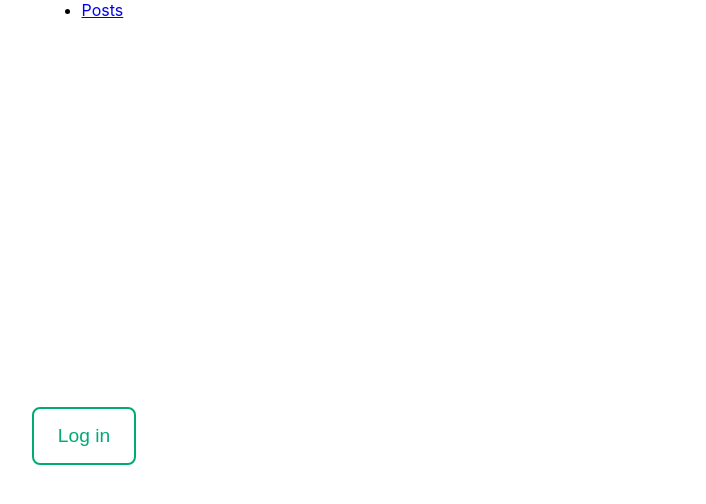
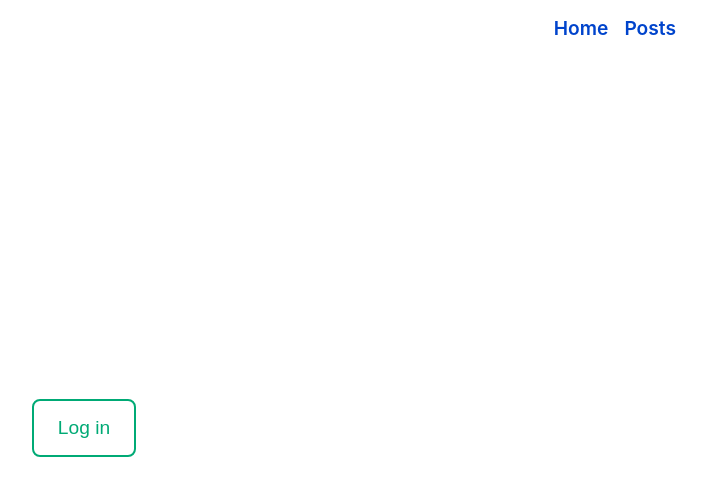
Before and after one commit to Lizaost/dar-internship-frontend-app, a React (Create React App) app: page / in a window 1280 px wide. Shown: the top 504 px of the page, without its empty margins (556-1262 px from the left). Built offline with nearby package versions, Linux system fonts and the light colour scheme.

Commit message:
Stylized app navigation and home page. Changed color of Hello component text.

```diff
--- a/src/App.scss
+++ b/src/App.scss
@@ -1,20 +1,43 @@
 .App {
+  --brand-color: #0044cc;
   height: 100vh;
   display: flex;
   flex-direction: column;
-  align-items: center;
-  justify-content: center;
 
-  .App-wrapper {
-    padding: 1rem 1.5rem;
+  .nav-menu {
+    display: flex;
+    justify-content: flex-end;
+
+    ul {
+      display: flex;
+      flex-flow: row nowrap;
+      padding: 0;
+      list-style: none;
+      margin-right: 2rem;
+
+      li {
+        margin-right: 1rem;
+
+        a {
+          color: var(--brand-color);
+          text-decoration: none;
+          font-weight: 600;
+          font-size: 1.2rem;
+          padding: 0.5rem 0;
+
+          &:hover {
+            border-bottom: 2px solid var(--brand-color);
+          }
+        }
+      }
+    }
   }
 
 
-  .UserInfo-wrapper {
+  .content {
+    flex: 1;
     display: flex;
     flex-direction: column;
-    align-items: center;
     justify-content: center;
   }
-
 }
--- a/src/components/hello/Hello.css
+++ b/src/components/hello/Hello.css
@@ -1,5 +1,5 @@
 h1{
     text-align: center;
     font-weight: normal;
-    color: navy;
+    color: #0044cc;
 }
--- a/src/pages/home/Home.scss
+++ b/src/pages/home/Home.scss
@@ -0,0 +1,14 @@
+.Home{
+  .flex-wrapper{
+    display: flex;
+    align-items: center;
+    justify-content: center;
+  }
+  .buttons-wrapper{
+    text-align: center;
+    flex-direction: row;
+  }
+  .user-info-wrapper{
+    flex-direction: column;
+  }
+}
--- a/src/pages/home/Home.tsx
+++ b/src/pages/home/Home.tsx
@@ -47,12 +47,13 @@ export const Home: React.FunctionComponent = () => {
     };
 
     return (
-        <div className="App">
-            <div className="App-wrapper">
-                {loggedIn ? <div className="UserInfo-wrapper">
+        <div className="Home">
+            <div className="Home-wrapper">
+                {loggedIn ? <div className="flex-wrapper user-info-wrapper">
                     <Avatar src={image}/>
                     <Hello name={name}/>
                 </div> : null}
+                <div className="flex-wrapper buttons-wrapper">
                 {loggedIn ?
                     <Button className="logout-button" clickHandler={btnClickLogoutHandler} text="Log out"/> :
                     <Button className="login-button" clickHandler={btnClickLoginHandler} text="Log in"/>}
@@ -67,6 +68,7 @@ export const Home: React.FunctionComponent = () => {
                             clickHandler={btnClickChangeAvatarHandler}
                             text="Set random avatar"/>
                     : null}
+                </div>
             </div>
         </div>
     );
```
